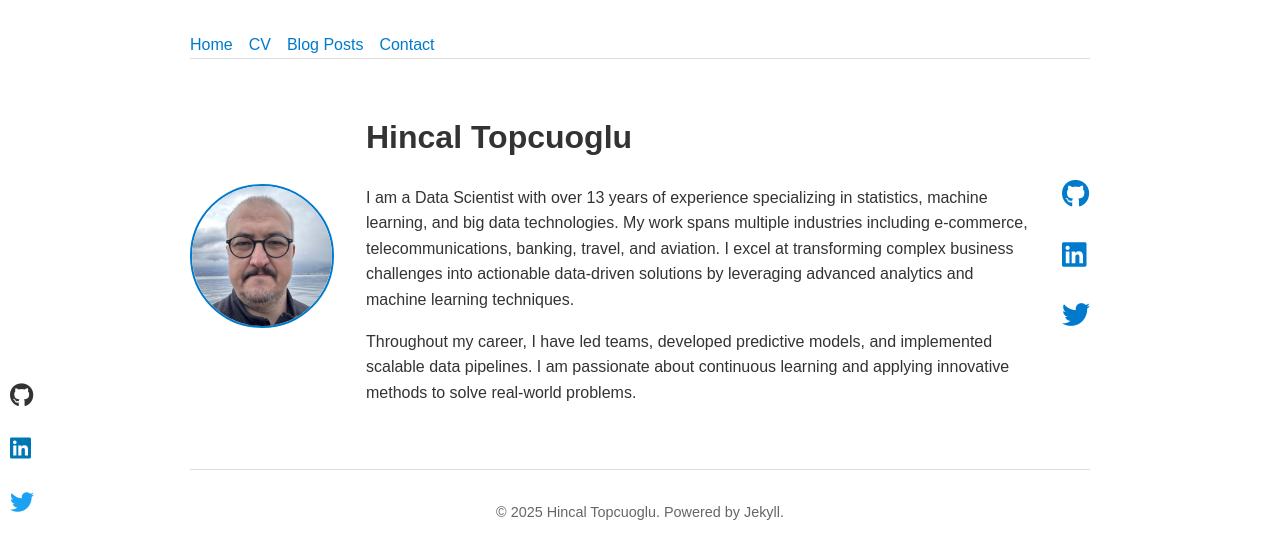
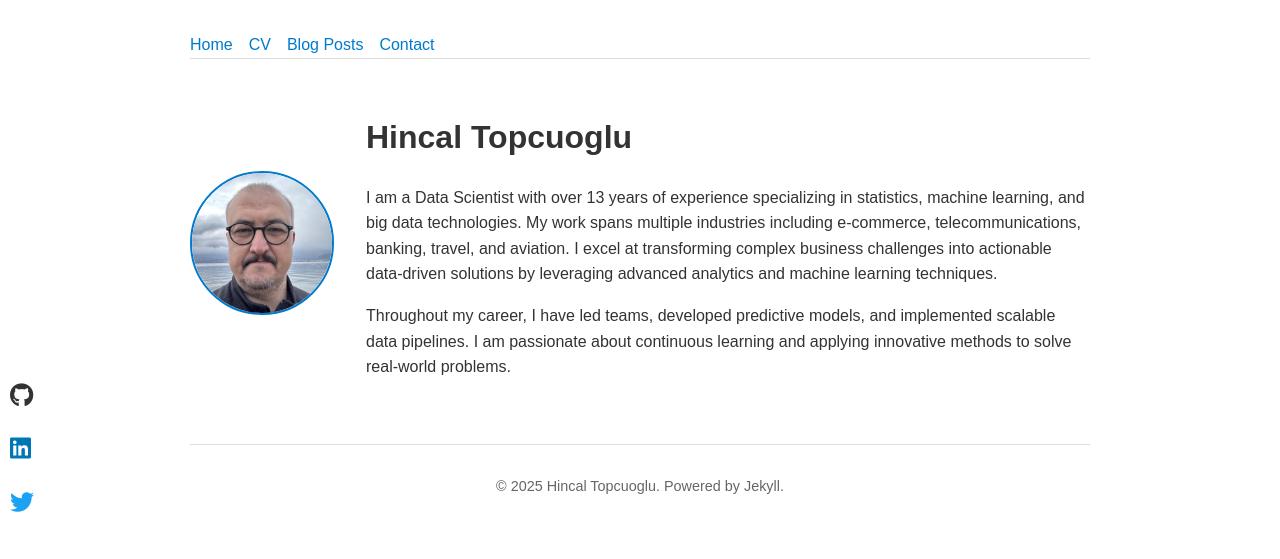
Before and after one commit to hincaltopcuoglu/hincaltopcuoglu.github.io, a Jekyll site: the page built from index.md, in a window 1280 px wide. Shown: the top 559 px of the page. Built offline with Jekyll 4.4.1, drawn with Linux system fonts in a browser that asks for light colours.

Commit message:
Update index.md

```diff
--- a/index.md
+++ b/index.md
@@ -59,9 +59,4 @@ layout: home
       I am passionate about continuous learning and applying innovative methods to solve real-world problems.
     </p>
   </div>
-  <div class="social-icons">
-    <a href="https://github.com/hincaltopcuoglu" aria-label="GitHub" title="GitHub" target="_blank"><i class="fab fa-github"></i></a>
-    <a href="https://www.linkedin.com/in/hincal-topcuoglu/" aria-label="LinkedIn" title="LinkedIn" target="_blank"><i class="fab fa-linkedin"></i></a>
-    <a href="https://x.com/hincaltoocuogl1" aria-label="Twitter" title="Twitter" target="_blank"><i class="fab fa-twitter"></i></a>
-  </div>
 </div>
```
